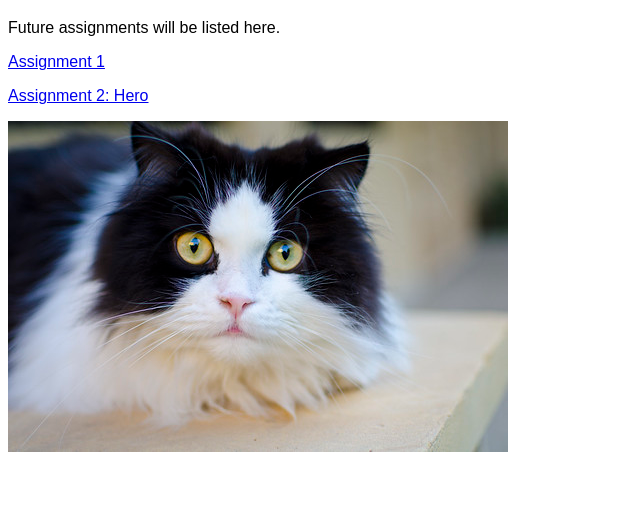
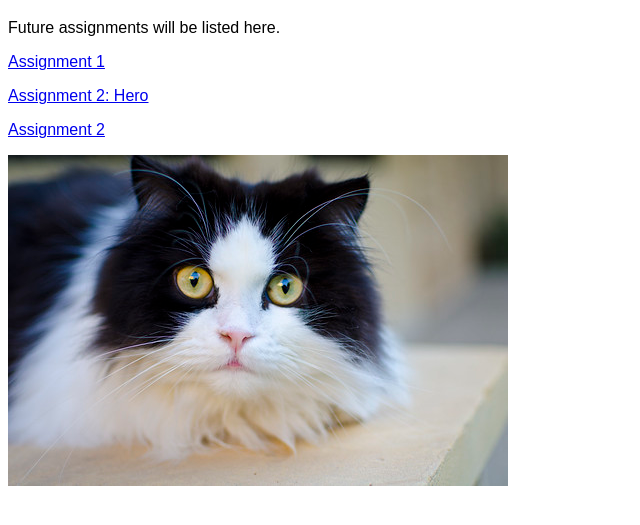
Before and after one commit to NgocThienNguyen-jn/Ngoc-Thien-Internet-Studio-Wednesday, a plain HTML site: page index.html in a window 1280 px wide. Shown: the part 61-586 px from the top of the page, without its empty margins (0-640 px from the left). Drawn offline with Linux system fonts and the light colour scheme.

Commit message:
Update index.html

```diff
--- a/index.html
+++ b/index.html
@@ -11,6 +11,7 @@
 	<p>Future assignments will be listed here.</p>
 	<p><a href="./asg1/index.html">Assignment 1</a></p>
 	<p><a href="./asg2/hero.html">Assignment 2: Hero</a></p>
+	<p><a href="./asg2/hero.html">Assignment 2</a></p>
 	<img src="assets/img/cat.jpg" alt="">
 
 	<script src="./assets/js/main.js"></script>
```
